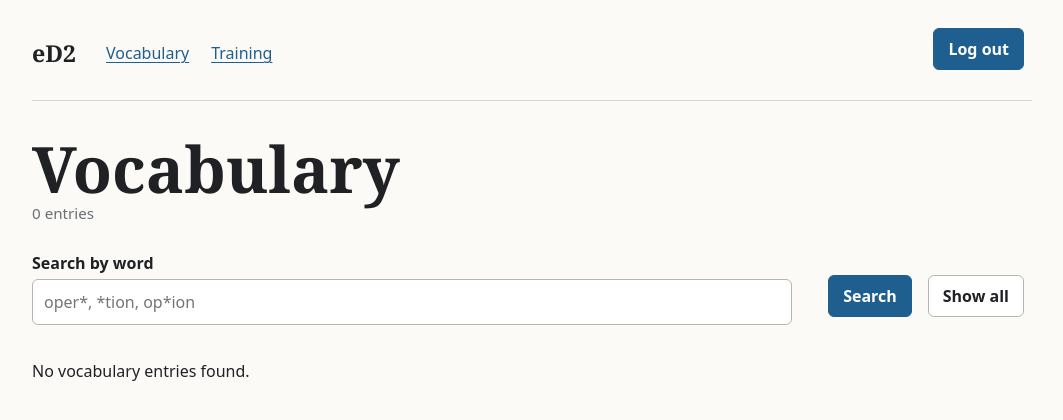
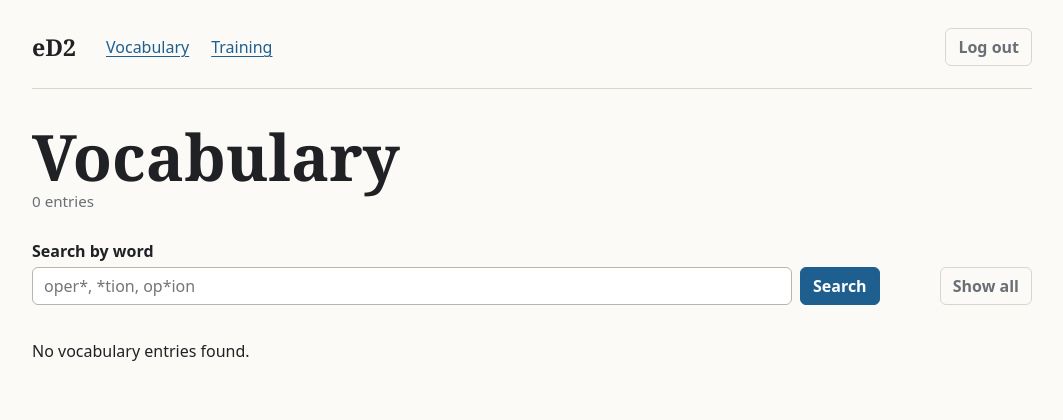
Before and after one commit to tuomoM/eruditeEdge2, a Flask app: page /vocabulary in a window 1280 px wide. Shown: the top 420 px of the page, without its empty margins (108-1171 px from the left). Run offline with Flask 3, Linux system fonts and the light colour scheme; the visitor is signed in with stand-in values (Sample User, id 1); data that the repository does not hold is empty.

Commit message:
Fixes to UI, copying of the searched word to add word form

```diff
--- a/Repositories/invite_code_repository.py
+++ b/Repositories/invite_code_repository.py
@@ -43,6 +43,7 @@ class InviteCodeRepository:
                 FROM invite_codes
                 JOIN users ON users.id = invite_codes.created_by
                 LEFT JOIN users AS used_users ON used_users.id = invite_codes.used_by
+                WHERE invite_codes.used_by IS NULL
                 ORDER BY invite_codes.created_at DESC, invite_codes.id DESC
                 """
             )
--- a/Views/vocabulary.py
+++ b/Views/vocabulary.py
@@ -106,7 +106,11 @@ def vocabulary_list():
 @page_vocabulary_manager_required
 def new_vocabulary():
     if request.method == "GET":
-        return render_template("vocabulary_form.html", entry=None)
+        return render_template(
+            "vocabulary_form.html",
+            entry=None,
+            prefill_word=request.args.get("word", "").strip(),
+        )
 
     entry, error = vocabulary_service.create_entry(
         form_to_entry_data(request.form),
--- a/static/css/ed2.css
+++ b/static/css/ed2.css
@@ -112,6 +112,7 @@ input:not([type="checkbox"]):not([type="radio"]),
 textarea {
     width: 100%;
     max-width: 760px;
+    min-height: 38px;
     padding: 10px 11px;
     border: 1px solid var(--color-border-strong);
     border-radius: var(--radius);
@@ -136,10 +137,11 @@ button,
     display: inline-flex;
     align-items: center;
     justify-content: center;
-    min-height: 42px;
+    gap: 7px;
+    min-height: 38px;
     width: auto;
-    padding: 8px 14px;
-    margin: 0 var(--space-sm) var(--space-sm) 0;
+    padding: 6px 12px;
+    margin: 0;
     border: 1px solid var(--color-border-strong);
     border-radius: var(--radius);
     background: #f4f3ef;
@@ -147,7 +149,7 @@ button,
     text-decoration: none;
     cursor: pointer;
     font: inherit;
-    font-weight: 650;
+    font-weight: 600;
 }
 
 button:hover,
@@ -156,15 +158,13 @@ button:hover,
     color: var(--color-accent-dark);
 }
 
-.button-primary,
-button[type="submit"] {
+.button-primary {
     border-color: var(--color-accent);
     background: var(--color-accent);
     color: #fff;
 }
 
-.button-primary:hover,
-button[type="submit"]:hover {
+.button-primary:hover {
     background: var(--color-accent-dark);
     color: #fff;
 }
@@ -173,11 +173,59 @@ button[type="submit"]:hover {
     background: var(--color-surface);
 }
 
+.button-danger {
+    border-color: #b98282;
+    background: #fffafa;
+    color: #7b2e2e;
+}
+
+.button-danger:hover {
+    border-color: #8f3d3d;
+    color: #6d2525;
+}
+
+.button-subtle {
+    border-color: var(--color-border);
+    background: transparent;
+    color: var(--color-muted);
+}
+
+.button-compact {
+    min-height: 34px;
+    padding: 5px 10px;
+    font-size: 0.95rem;
+}
+
 .button-small {
     min-height: 30px;
     padding: 4px 10px;
-    margin-bottom: 0;
     font-size: 0.9rem;
+}
+
+.google-auth-button {
+    min-height: 40px;
+    border-color: #dadce0;
+    background: #fff;
+    color: #202124;
+    font-weight: 600;
+}
+
+.google-auth-button:hover {
+    border-color: #c5c8cc;
+    background: #f8fafd;
+    color: #202124;
+}
+
+.google-mark {
+    display: inline-grid;
+    place-items: center;
+    width: 20px;
+    height: 20px;
+    border-radius: 50%;
+    color: #4285f4;
+    font-family: var(--font-ui);
+    font-size: 1rem;
+    font-weight: 700;
 }
 
 .copy-status {
@@ -235,6 +283,46 @@ button[type="submit"]:hover {
     margin-bottom: var(--space-lg);
 }
 
+.vocabulary-toolbar {
+    gap: var(--space-md);
+    align-items: end;
+}
+
+.toolbar-search {
+    flex: 1 1 360px;
+    min-width: 0;
+}
+
+.toolbar-label {
+    margin-bottom: var(--space-xs);
+}
+
+.toolbar-search-row {
+    display: flex;
+    gap: var(--space-sm);
+    align-items: stretch;
+}
+
+.toolbar-search-row input {
+    max-width: none;
+    height: 38px;
+    min-height: 38px;
+    padding-top: 6px;
+    padding-bottom: 6px;
+}
+
+.toolbar-actions {
+    display: flex;
+    flex-wrap: wrap;
+    gap: var(--space-sm);
+    align-items: center;
+}
+
+.vocabulary-toolbar .toolbar-actions .button-secondary {
+    border-color: var(--color-border-strong);
+    background: #f4f3ef;
+}
+
 .honeypot-field {
     position: absolute;
     left: -10000px;
--- a/templates/access_request.html
+++ b/templates/access_request.html
@@ -31,8 +31,8 @@
     </div>
 
     <div class="actions">
-        <button type="submit">Send request</button>
-        <a class="button-secondary" href="/login">Cancel</a>
+        <button class="button-primary" type="submit">Send request</button>
+        <a class="button button-secondary" href="/login">Cancel</a>
     </div>
 </form>
 {% endblock %}
--- a/templates/base.html
+++ b/templates/base.html
@@ -21,7 +21,7 @@
                 {% endif %}
             </div>
             <form class="logout-form" action="/logout" method="post">
-                <button class="button-secondary" type="submit">Log out</button>
+                <button class="button-subtle" type="submit">Log out</button>
             </form>
         {% else %}
             <div class="nav-links">
--- a/templates/training_detail.html
+++ b/templates/training_detail.html
@@ -31,7 +31,7 @@
     {% endfor %}
 
     <div class="actions">
-        <button type="submit">Submit training</button>
+        <button class="button-primary" type="submit">Submit training</button>
         <a class="button button-secondary" href="/training/select">Create another training set</a>
     </div>
 </form>
--- a/templates/training_select.html
+++ b/templates/training_select.html
@@ -32,7 +32,7 @@
         </div>
         <div class="training-footer">
             <span id="selected-count" class="selected-count" aria-live="polite">0 vocabulary entries selected</span>
-            <button type="submit">Start training</button>
+            <button class="button-primary" type="submit">Start training</button>
         </div>
     </form>
     <script>
--- a/templates/vocabulary_list.html
+++ b/templates/vocabulary_list.html
@@ -8,16 +8,25 @@
     </div>
 </div>
 
-<form class="toolbar" action="/vocabulary" method="get">
-    <div class="field">
-        <label for="word">Search by word</label><br>
-        <input id="word" name="word" value="{{ search_word }}" placeholder="oper*, *tion, op*ion">
+<form class="toolbar vocabulary-toolbar" action="/vocabulary" method="get">
+    <div class="toolbar-search">
+        <label class="toolbar-label" for="word">Search by word</label>
+        <div class="toolbar-search-row">
+            <input id="word" name="word" value="{{ search_word }}" placeholder="oper*, *tion, op*ion">
+            <button class="button-primary" type="submit">Search</button>
+        </div>
     </div>
-    <button type="submit">Search</button>
-    <a class="button button-secondary" href="/vocabulary">Show all</a>
-    {% if session.account_category in ["trusted", "admin"] %}
-        <a class="button button-primary" href="/vocabulary/new">Add word</a>
-    {% endif %}
+    <div class="toolbar-actions">
+        <a class="button button-subtle" href="/vocabulary">Show all</a>
+        {% if session.account_category in ["trusted", "admin"] %}
+            <a
+                class="button button-secondary"
+                href="/vocabulary/new{% if search_word %}?word={{ search_word | urlencode }}{% endif %}"
+            >
+                Add word
+            </a>
+        {% endif %}
+    </div>
 </form>
 
 {% if entries %}
```
Also changed, not shown: other parts of static/css/ed2.css (+39 -2 lines), templates/admin.html (+6 -6 lines), templates/login.html (+5 -2 lines), templates/register.html (+5 -2 lines), templates/vocabulary_form.html (+16 -4 lines), tests/test_admin.py (+23 -0 lines), tests/test_vocabulary.py (+21 -0 lines), 1 other file.
